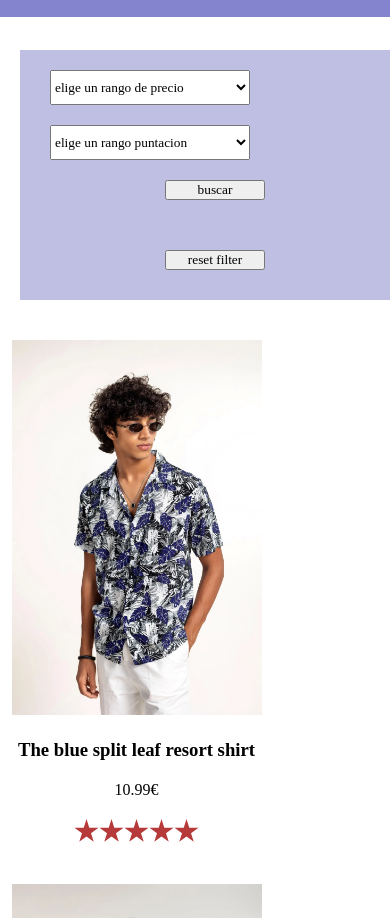
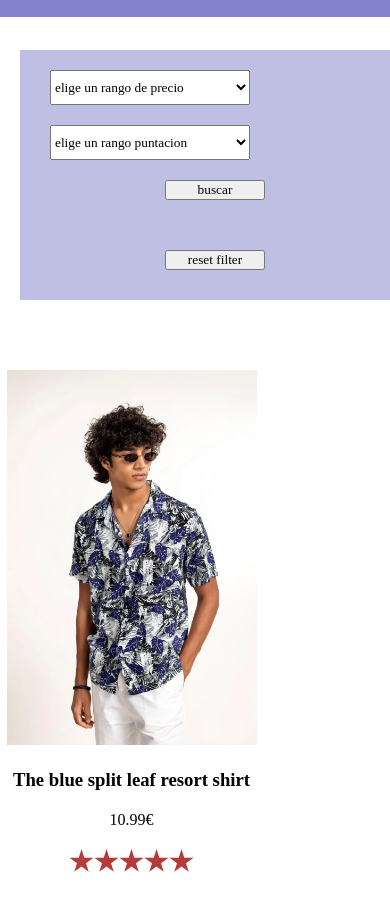
Before and after one commit to jisnadavis/proyecto2, a website built with Vite: page index.html in a window 390 px wide. Shown: the part 110-1028 px from the top of the page. Built offline with nearby package versions, Linux system fonts and the light colour scheme.

Commit message:
css changed

```diff
--- a/style.css
+++ b/style.css
@@ -252,6 +252,8 @@ header{
     gap: var(--ppk-gap-s);
     align-content: center;
     align-items: center;
+    padding: var(--ppk-padding-l);
+    padding-left: var(--ppk-padding-m);
   }
   .productscontiner{
     display:flex;
```
